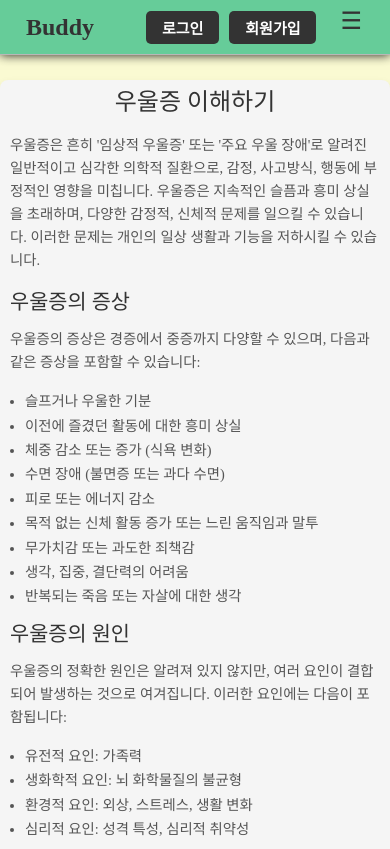
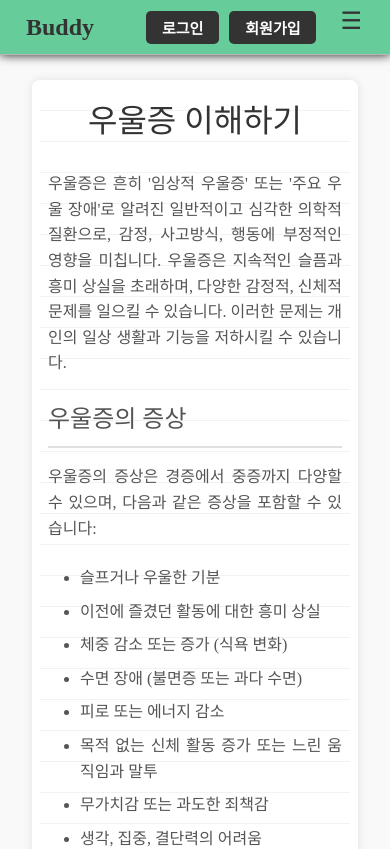
Before and after one commit to Kangsh101/depression, a React (Create React App) app: page /introduction in a window 390 px wide. Shown: the top 849 px of the page. Built offline with nearby package versions, Linux system fonts and the light colour scheme.

Commit message:
우울증이란 페이지 ui 업데이트 commit

```diff
--- a/src/css/Header.css
+++ b/src/css/Header.css
@@ -14,6 +14,7 @@
   border-bottom: 1px solid #b8b7b7;
   border-radius: 0px;
   height: 55px;
+  z-index: 1000; /* z-index 추가 */
   left: 50%; /* 왼쪽 끝을 기준으로 50% 이동 */
   transform: translateX(-50%); /* 이동한 만큼 다시 왼쪽으로 이동하여 가운데 정렬 */
 }
--- a/src/css/Introduction.css
+++ b/src/css/Introduction.css
@@ -1,92 +1,100 @@
-.intro-container-main{
-    background-color: #fafad2;
-    padding-top: 5em;
-    padding-bottom: 2em;
+/* src/css/Introduction.css */
+.intro-container-main {
+  display: flex;
+  justify-content: center;
+  padding: 2rem;
+  background-color: #f9f9f9;
 }
+
 .intro-container {
+  background-color: #ffffff;
+  border-radius: 8px;
+  box-shadow: 0 0 10px rgba(0, 0, 0, 0.1);
+  padding: 2rem;
+  margin-top: 3em;
   max-width: 800px;
-    margin: 0 auto;
-    padding: 20px;
-    background-color: #f5f5f5;
-    border-radius: 8px;
-    box-shadow: 0 4px 8px rgba(0, 0, 0, 0.1);
+  width: 100%;
+  line-height: 1.6;
+  position: relative;
 }
 
 .intro-container h1 {
   font-size: 2.5rem;
   color: #333;
   text-align: center;
-    margin-bottom: 20px;
+  margin-bottom: 1.5rem;
 }
 
-  .intro-container h2 { /* h2 스타일 추가 */
-    font-size: 2rem;
-    color: #333;
-    margin-bottom: 15px;
+.intro-container h2 {
+  font-size: 1.8rem;
+  color: #555;
+  margin-bottom: 1rem;
+  border-bottom: 2px solid #e0e0e0;
+  padding-bottom: 0.5rem;
 }
 
-  .intro-container p {
+.intro-container p,
+.intro-container ul,
+.intro-container li {
   font-size: 1.2rem;
   color: #555;
-    line-height: 1.6;
-    margin-bottom: 20px;
+  margin-bottom: 1.5rem;
+  text-align: justify; /* 양쪽 정렬 */
 }
 
 .intro-container ul {
   list-style-type: disc;
-    padding-left: 40px;
-    margin-bottom: 20px; /* ul 요소 하단 여백 추가 */
+  padding-left: 2rem;
 }
 
 .intro-container li {
-    font-size: 1.2rem;
-    color: #555;
-    margin-bottom: 10px;
+  margin-bottom: 0.5rem;
 }
 
-  /* 반응형 디자인 적용 */
+/* 줄 노트 스타일 추가 */
+.intro-container:before {
+  content: '';
+  position: absolute;
+  top: 0;
+  bottom: 0;
+  left: 1rem;
+  right: 1rem;
+  background: repeating-linear-gradient(
+    to bottom,
+    transparent,
+    transparent 30px,
+    rgba(0, 0, 0, 0.1) 31px
+  );
+  pointer-events: none; /* 줄 노트 스타일이 클릭을 방해하지 않도록 설정 */
+  z-index: 0;
+}
+
+.intro-container * {
+  position: relative;
+  z-index: 1;
+}
+
 @media (max-width: 768px) {
   .intro-container {
-      padding: 15px;
+    padding: 1rem;
   }
 
   .intro-container h1 {
     font-size: 2rem;
   }
 
-    .intro-container h2 { /* h2 반응형 스타일 추가 */
-      font-size: 1.7rem;
+  .intro-container h2 {
+    font-size: 1.5rem;
   }
 
   .intro-container p,
+  .intro-container ul,
   .intro-container li {
     font-size: 1rem;
   }
 
-    .intro-container ul {
-      padding-left: 20px;
+  .intro-container:before {
+    left: 0.5rem;
+    right: 0.5rem;
   }
 }
-
-  @media (max-width: 480px) {
-    .intro-container {
-      padding: 10px;
-    }
-
-    .intro-container h1 {
-      font-size: 1.5rem;
-    }
-
-    .intro-container h2 { /* h2 반응형 스타일 추가 */
-      font-size: 1.3rem;
-    }
-
-    .intro-container p,
-    .intro-container li {
-      font-size: 0.9rem;
-    }
-
-    .intro-container ul {
-      padding-left: 15px;
-    }
-  }
```
Also changed, not shown: src/component/Introduction.js (indentation only), 7 other files (tests, documents, lock files or other folders). Lines whose indentation alone changed are shown as unchanged.
